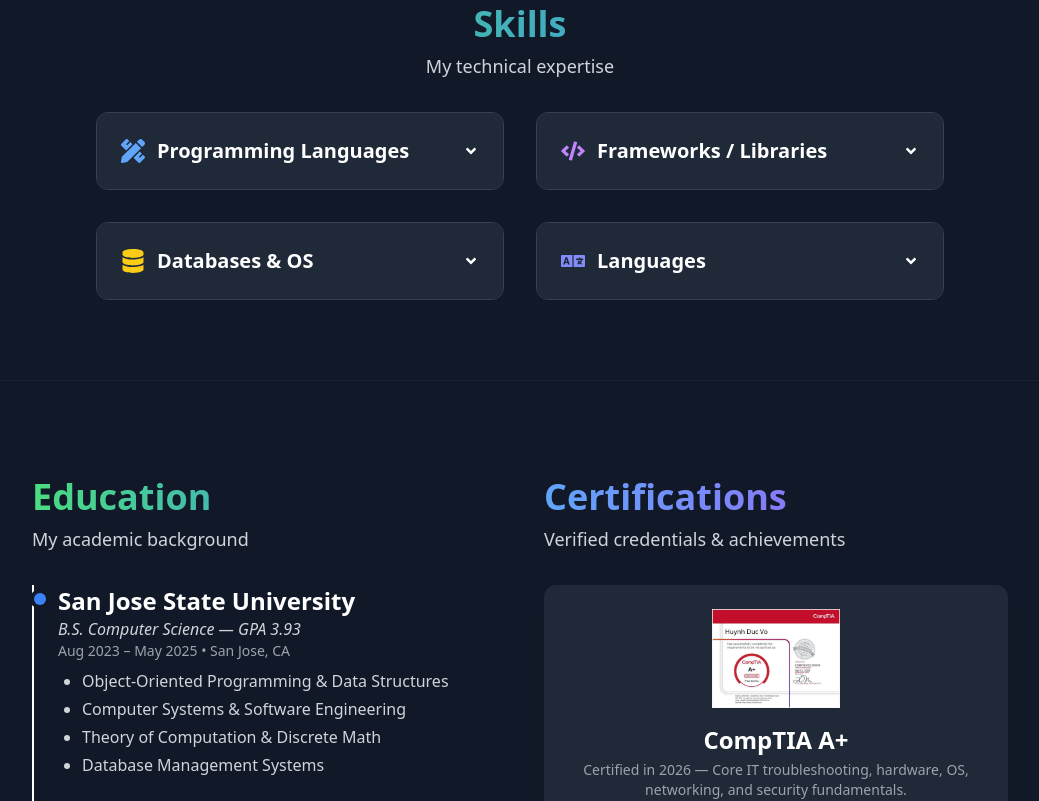
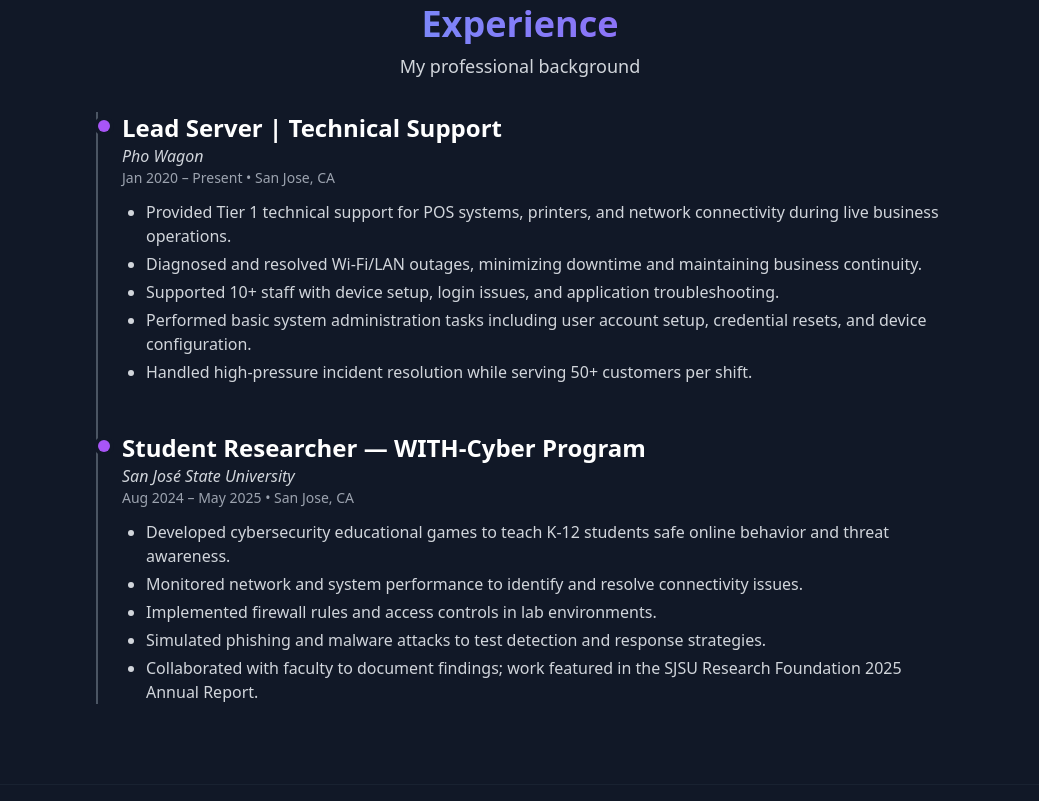
Before and after one commit to HuynhDucVo/portfolio, a React (Vite) app: page / in a window 1280 px wide. Shown: the part 1640-2441 px from the top of the page, without its empty margins (120-1159 px from the left). Built offline with nearby package versions, Linux system fonts and the light colour scheme.

Commit message:
Update Skills.jsx

```diff
--- a/src/components/Skills.jsx
+++ b/src/components/Skills.jsx
@@ -1,75 +1,100 @@
 import React, { useState } from "react";
 import {
   FaAngleDown,
-  FaPencilRuler,
-  FaCode,
-  FaDatabase,
+  FaNetworkWired,
+  FaTools,
+  FaServer,
+  FaTerminal,
   FaLanguage,
-  FaJava,
   FaWindows,
 } from "react-icons/fa";
-import {
-  SiJavascript,
-  SiPython,
-  SiHtml5,
-  SiCss3,
-  SiLua,
-  SiReact,
-  SiTailwindcss,
-  SiNextdotjs,
-  SiExpress,
-  SiPostgresql,
-  SiMysql,
-  SiMongodb,
-  SiLinux,
-} from "react-icons/si";
+import { SiLinux, SiJira, SiGit, SiDocker, SiMysql, SiPython } from "react-icons/si";
 import { motion, AnimatePresence } from "framer-motion";
 
-const skillsData = [
+// ---------------------- EXPERIENCE DATA ----------------------
+const experienceData = [
   {
-    title: "Programming Languages",
-    icon: <FaPencilRuler size={24} className="text-blue-400" />,
-    skills: [
-      { name: "JavaScript", icon: <SiJavascript size={20} className="text-yellow-300" /> },
-      { name: "Java", icon: <FaJava size={20} className="text-red-600" /> },
-      { name: "Python", icon: <SiPython size={20} className="text-blue-500" /> },
-      { name: "HTML5", icon: <SiHtml5 size={20} className="text-orange-500" /> },
-      { name: "CSS3", icon: <SiCss3 size={20} className="text-blue-300" /> },
-      { name: "Lua", icon: <SiLua size={20} className="text-purple-500" /> },
+    title: "Lead Server | Technical Support",
+    company: "Pho Wagon",
+    date: "Jan 2020 – Present",
+    location: "San Jose, CA",
+    bullets: [
+      "Provided Tier 1 technical support for POS systems, printers, and network connectivity during live business operations.",
+      "Diagnosed and resolved Wi‑Fi/LAN outages, minimizing downtime and maintaining business continuity.",
+      "Supported 10+ staff with device setup, login issues, and application troubleshooting.",
+      "Performed basic system administration tasks including user account setup, credential resets, and device configuration.",
+      "Handled high‑pressure incident resolution while serving 50+ customers per shift.",
     ],
   },
   {
-    title: "Frameworks / Libraries",
-    icon: <FaCode size={24} className="text-purple-400" />,
+    title: "Student Researcher — WITH‑Cyber Program",
+    company: "San José State University",
+    date: "Aug 2024 – May 2025",
+    location: "San Jose, CA",
+    bullets: [
+      "Developed cybersecurity educational games to teach K‑12 students safe online behavior and threat awareness.",
+      "Monitored network and system performance to identify and resolve connectivity issues.",
+      "Implemented firewall rules and access controls in lab environments.",
+      "Simulated phishing and malware attacks to test detection and response strategies.",
+      "Collaborated with faculty to document findings; work featured in the SJSU Research Foundation 2025 Annual Report.",
+    ],
+  },
+];
+
+// ---------------------- SKILLS DATA ----------------------
+const skillsData = [
+  {
+    title: "Networking",
+    icon: <FaNetworkWired size={24} className="text-blue-400" />,
     skills: [
-      { name: "React", icon: <SiReact size={20} className="text-cyan-400" /> },
-      { name: "Tailwind CSS", icon: <SiTailwindcss size={20} className="text-teal-400" /> },
-      { name: "Next.js", icon: <SiNextdotjs size={20} className="text-black" /> },
-      { name: "Express.js", icon: <SiExpress size={20} className="text-gray-700" /> },
+      { name: "VLANs" },
+      { name: "DHCP" },
+      { name: "DNS" },
+      { name: "VPN" },
+      { name: "Subnetting" },
+      { name: "UniFi (Controller & Firewall)" },
     ],
   },
   {
-    title: "Databases & OS",
-    icon: <FaDatabase size={24} className="text-yellow-400" />,
+    title: "Systems",
+    icon: <FaServer size={24} className="text-green-400" />,
     skills: [
-      { name: "PostgreSQL", icon: <SiPostgresql size={20} className="text-blue-700" /> },
+      { name: "Windows 10/11", icon: <FaWindows size={20} className="text-blue-500" /> },
+      { name: "Windows Server (AD, GPO)" },
+      { name: "Linux (Ubuntu)", icon: <SiLinux size={20} className="text-gray-500" /> },
+    ],
+  },
+  {
+    title: "Tools",
+    icon: <FaTools size={24} className="text-yellow-400" />,
+    skills: [
+      { name: "Jira", icon: <SiJira size={20} className="text-blue-600" /> },
+      { name: "Git", icon: <SiGit size={20} className="text-red-600" /> },
+      { name: "OS Imaging Tools" },
+      { name: "VS Code" },
+      { name: "Docker", icon: <SiDocker size={20} className="text-blue-400" /> },
       { name: "MySQL", icon: <SiMysql size={20} className="text-blue-500" /> },
-      { name: "MongoDB", icon: <SiMongodb size={20} className="text-green-600" /> },
-      { name: "Linux", icon: <SiLinux size={20} className="text-gray-500" /> },
-      { name: "Windows", icon: <FaWindows size={20} className="text-blue-500" /> },
+    ],
+  },
+  {
+    title: "Scripting",
+    icon: <FaTerminal size={24} className="text-purple-400" />,
+    skills: [
+      { name: "Python", icon: <SiPython size={20} className="text-yellow-300" /> },
+      { name: "Bash" },
     ],
   },
   {
     title: "Languages",
     icon: <FaLanguage size={24} className="text-indigo-400" />,
     skills: [
-      { name: "English (Fluent)", icon: <FaLanguage size={20} className="text-indigo-600" /> },
-      { name: "Vietnamese (Fluent)", icon: <FaLanguage size={20} className="text-red-500" /> },
+      { name: "English (Fluent)" },
+      { name: "Vietnamese (Fluent)" },
     ],
   },
 ];
 
-// Framer Motion variants
+// ---------------------- ANIMATION VARIANTS ----------------------
 const container = {
   hidden: {},
   visible: { transition: { staggerChildren: 0.15 } },
@@ -79,12 +104,63 @@ const fadeInUp = {
   visible: { opacity: 1, y: 0 },
 };
 
+// ---------------------- MAIN COMPONENT ----------------------
 export default function Skills() {
   const [openIndex, setOpenIndex] = useState(-1);
   const toggle = (idx) => setOpenIndex(openIndex === idx ? -1 : idx);
 
   return (
     <>
+      {/* ---------------------- EXPERIENCE SECTION ---------------------- */}
+      <motion.section
+        id="experience"
+        className="py-12 bg-gray-900 dark:bg-white text-white dark:text-gray-900"
+        initial="hidden"
+        whileInView="visible"
+        variants={container}
+        transition={{ duration: 0.8 }}
+        viewport={{ once: true }}
+      >
+        <div className="container mx-auto px-6 max-w-4xl">
+          <motion.h2
+            variants={fadeInUp}
+            className="text-4xl font-bold mb-2 text-center bg-gradient-to-r from-blue-400 to-purple-500 bg-clip-text text-transparent"
+          >
+            Experience
+          </motion.h2>
+
+          <motion.p
+            variants={fadeInUp}
+            className="text-lg text-center mb-8 text-gray-300 dark:text-gray-600"
+          >
+            My professional background
+          </motion.p>
+
+          <ol className="relative border-l-2 border-gray-600 dark:border-gray-300 pl-6 space-y-12">
+            {experienceData.map((exp, idx) => (
+              <motion.li key={idx} variants={fadeInUp} className="relative">
+                <span className="absolute -left-6 top-2 w-3 h-3 bg-purple-500 dark:bg-blue-500 rounded-full ring-4 ring-gray-900 dark:ring-white"></span>
+
+                <h3 className="text-2xl font-semibold">{exp.title}</h3>
+                <p className="italic text-gray-300 dark:text-gray-700">{exp.company}</p>
+                <p className="text-sm text-gray-400 dark:text-gray-600">
+                  {exp.date} • {exp.location}
+                </p>
+
+                <ul className="list-disc ml-6 mt-3 space-y-1 text-gray-300 dark:text-gray-700">
+                  {exp.bullets.map((b, i) => (
+                    <li key={i}>{b}</li>
+                  ))}
+                </ul>
+              </motion.li>
+            ))}
+          </ol>
+        </div>
+      </motion.section>
+
+      <div className="w-full h-px bg-gray-800 dark:bg-gray-200 opacity-60 my-8" />
+
+      {/* ---------------------- SKILLS SECTION ---------------------- */}
       <motion.section
         id="skills"
         className="py-12 bg-gray-900 dark:bg-white text-white dark:text-gray-900"
@@ -101,6 +177,7 @@ export default function Skills() {
           >
             Skills
           </motion.h2>
+
           <motion.p
             variants={fadeInUp}
             className="text-lg text-center mb-8 text-gray-300 dark:text-gray-600"
@@ -117,24 +194,25 @@ export default function Skills() {
               >
                 <button
                   onClick={() => toggle(idx)}
-                  className="w-full flex items-center justify-between p-6 bg-gray-800 dark:bg-white text-white dark:text-gray-900 hover:bg-gray-700 dark:hover:bg-gray-100 transition-colors focus:outline-none"
+                  className="w-full flex items-center justify-between p-6 bg-gray-800 dark:bg-white text-white dark:text-gray-900 hover:bg-gray-700 dark:hover:bg-gray-100 transition-colors"
                 >
                   <div className="flex items-center space-x-3">
                     {group.icon}
                     <span className="text-xl font-semibold">{group.title}</span>
                   </div>
                   <FaAngleDown
-                    className={`transition-transform ${openIndex === idx ? 'rotate-180' : ''}`}
+                    className={`transition-transform ${openIndex === idx ? "rotate-180" : ""}`}
                   />
                 </button>
+
                 <AnimatePresence>
                   {openIndex === idx && (
                     <motion.ul
                       initial={{ height: 0, opacity: 0 }}
-                      animate={{ height: 'auto', opacity: 1 }}
+                      animate={{ height: "auto", opacity: 1 }}
                       exit={{ height: 0, opacity: 0 }}
                       transition={{ duration: 0.3 }}
-                      className="bg-gray-900 dark:bg-white text-gray-200 dark:text-gray-800 list-none p-6 space-y-3"
+                      className="bg-gray-900 dark:bg-white text-gray-200 dark:text-gray-800 p-6 space-y-3"
                     >
                       {group.skills.map((skill) => (
                         <li key={skill.name} className="flex items-center space-x-2">
@@ -150,6 +228,7 @@ export default function Skills() {
           </div>
         </div>
       </motion.section>
+
       <div className="w-full h-px bg-gray-800 dark:bg-gray-200 opacity-60 my-8" />
     </>
   );
```
